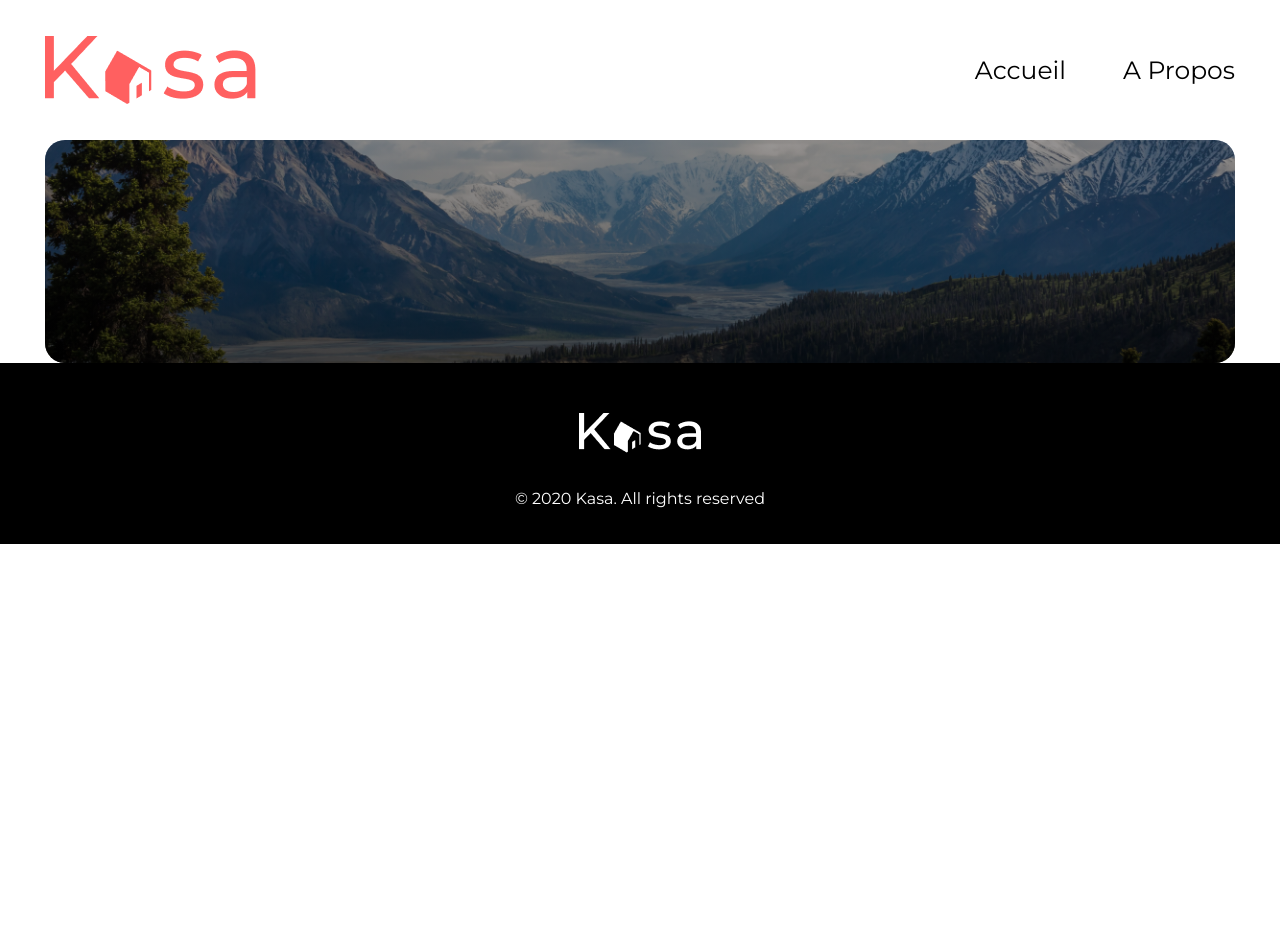
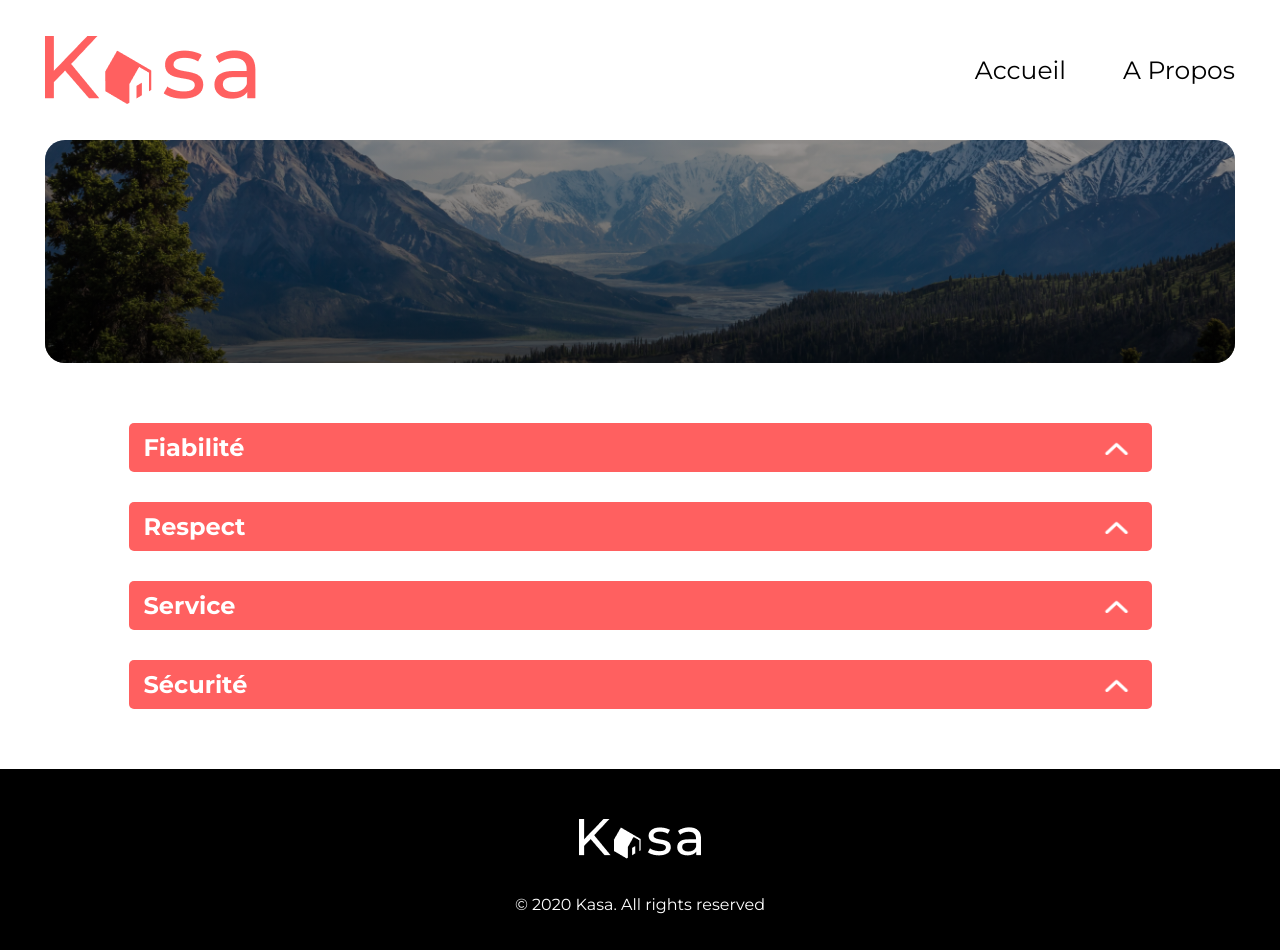
Before and after one commit to beniknour/Kasa, a React (Create React App) app: page /Apropos in a window 1280 px wide. Before the commit the page ends 800 px from the top, so only its background shows below. Built offline with nearby package versions, Linux system fonts and the light colour scheme.

Commit message:
mise à jour page about

```diff
--- /dev/null
+++ b/src/components/Collapse/Collapse.jsx
@@ -0,0 +1,52 @@
+import fleche from "../../assets/images/fleche.png"
+import React, { useState } from 'react';
+
+const CollapseSection = ({ title, content }) => {
+  const [visible, setVisible] = useState(false);
+
+  return (
+    <div className="Collapse">
+      <div className="divCollapse" onClick={() => setVisible(!visible)}>
+        <h2>{title}</h2>
+        <img
+          className={`arrow-icon ${visible ? 'open' : 'closed'}`}
+          src={fleche}
+          alt={`Arrow ${visible ? 'down' : 'up'}`}
+        />
+      </div>
+      {visible && (
+        <div className="txt">
+          <p>{content}</p>
+        </div>
+      )}
+    </div>
+  );
+};
+
+const Collapse = () => {
+  return (
+    <div className="collapseContainer">
+      <CollapseSection
+        title="Fiabilité"
+        content="Les annonces postées sur Kasa garantissent une fiabilité totale. Les photos sont conformes aux logements, et toutes les informations sont régulièrement vérifiées par nos équipes."
+      />
+
+      <CollapseSection
+        title="Respect"
+        content="La bienveillance fait partie des valeurs fondatrices de Kasa. Tout comportement discriminatoire ou de perturbation du voisinage entraînera une exclusion de notre plateforme."
+      />
+
+      <CollapseSection
+        title="Service"
+        content="La bienveillance fait partie des valeurs fondatrices de Kasa. Tout comportement discriminatoire ou de perturbation du voisinage entraînera une exclusion de notre plateforme."
+      />
+
+      <CollapseSection
+        title="Sécurité"
+        content="La sécurité est la priorité de Kasa. Aussi bien pour nos hôtes que pour les voyageurs, chaque logement correspond aux critères de sécurité établis par nos services. En laissant une note aussi bien à l'hôte qu'au locataire, cela permet à nos équipes de vérifier que les standards sont bien respectés. Nous organisons également des ateliers sur la sécurité domestique pour nos hôtes."
+      />
+    </div>
+  );
+};
+
+export default Collapse;
--- /dev/null
+++ b/src/components/Collapse/Collapse.scss
@@ -0,0 +1,37 @@
+// image
+
+.arrow-icon {
+    transition: transform 0.3s ease-in-out;
+    width: 31px;
+    height: 28px;
+}
+
+.open {
+    transform: rotate(-180deg);
+}
+.closed .arrow-icon {
+    transform: rotate(0deg);
+}
+
+// Collapse
+
+.collapseContainer{
+
+    @include collapseContainer;
+}
+.divCollapse {
+    @include divCollapse;
+    h2{
+        font-size: 24px;
+        margin: 0;
+    }
+}
+
+.Collapse{
+    max-width: 1023px;
+    width: 100%;
+}
+.txt p{
+
+    @include txtP;
+}
--- a/src/pages/About/About.jsx
+++ b/src/pages/About/About.jsx
@@ -1,4 +1,5 @@
 import BannerAbout from "../../components/AboutBanner/AboutBanner";
+import Collapse from "../../components/Collapse/Collapse";
 function About (){
 
     return(
@@ -6,7 +7,7 @@ function About (){
         <>
 
         <BannerAbout />
-
+        <Collapse />
         </>
     )
 
--- a/src/style/base/mixin.scss
+++ b/src/style/base/mixin.scss
@@ -17,6 +17,7 @@ main{
         padding:  10px;
 
     }
+
 
 }
 // error
@@ -159,3 +160,41 @@ main{
     transform: translate(-50%, -50%);
     color: $color-white;
 }
+
+// ABOUT //
+
+@mixin collapseContainer{
+
+    align-items: center;
+    display: flex;
+    flex-direction: column;
+    gap: 30px;
+    justify-content: center;
+    margin-bottom: 60px;
+    margin-top: 60px;
+
+}
+@mixin divCollapse{
+    display: flex;
+    justify-content: space-between;
+    background-color: #ff6060;
+    border-radius: 5px;
+    color: #fff;
+    cursor: pointer;
+    padding: 10px 20px 10px 15px;
+    max-width: 1023px;
+    width: 100%;
+    align-items: center;
+
+}
+
+@mixin txtP{
+
+    background-color: $color-grey;
+    margin: 0px;
+    border-radius: 5px;
+    min-height: 50px;
+    font-size: 18px;
+    padding: 15px;
+
+}
--- a/src/style/main.scss
+++ b/src/style/main.scss
@@ -7,3 +7,4 @@
 @import '/src/components/Cards/Cards.scss';
 @import '/src/components/Banner/Banner.scss';
 @import '/src/components/AboutBanner/BannerA.scss';
+@import '/src/components/Collapse/Collapse.scss';
```
Also changed, not shown: src/assets/images/fleche.png (added).
